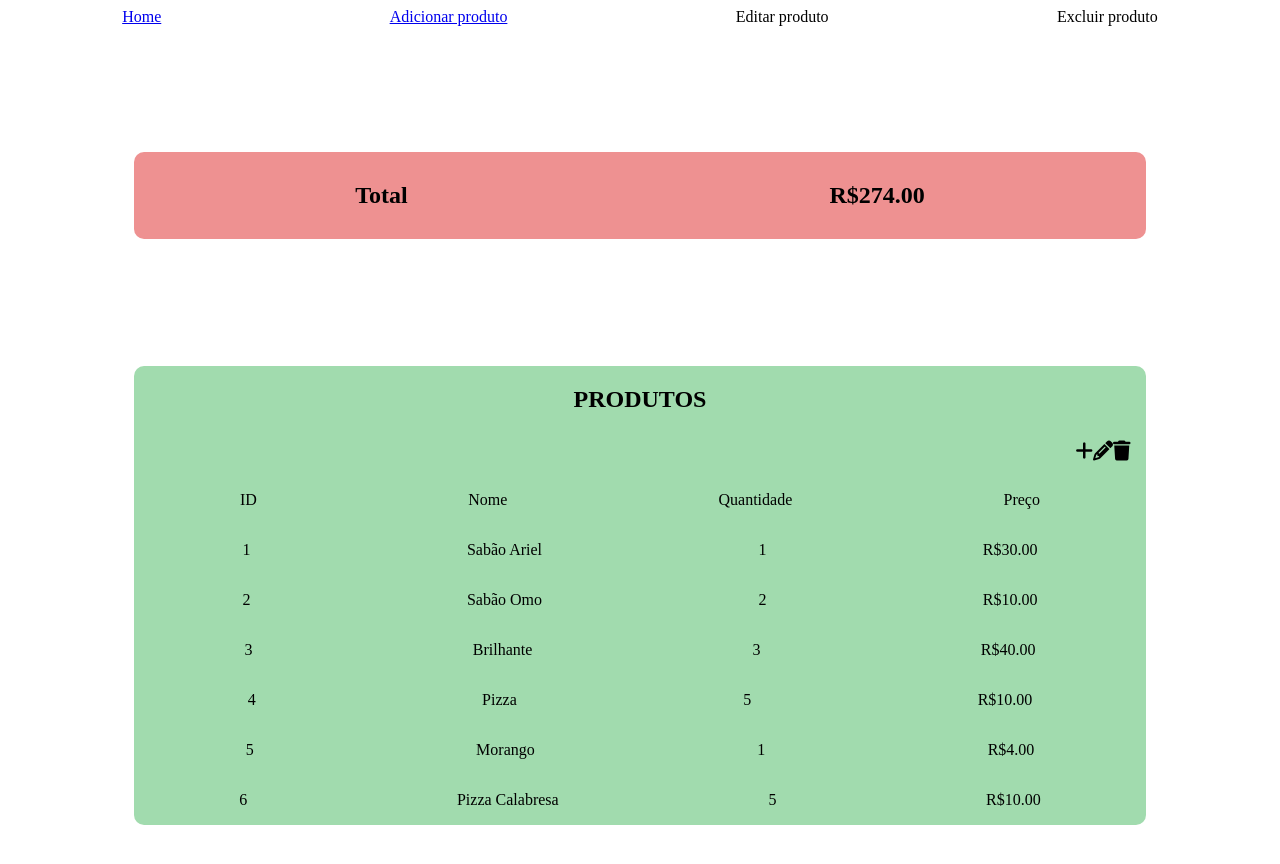
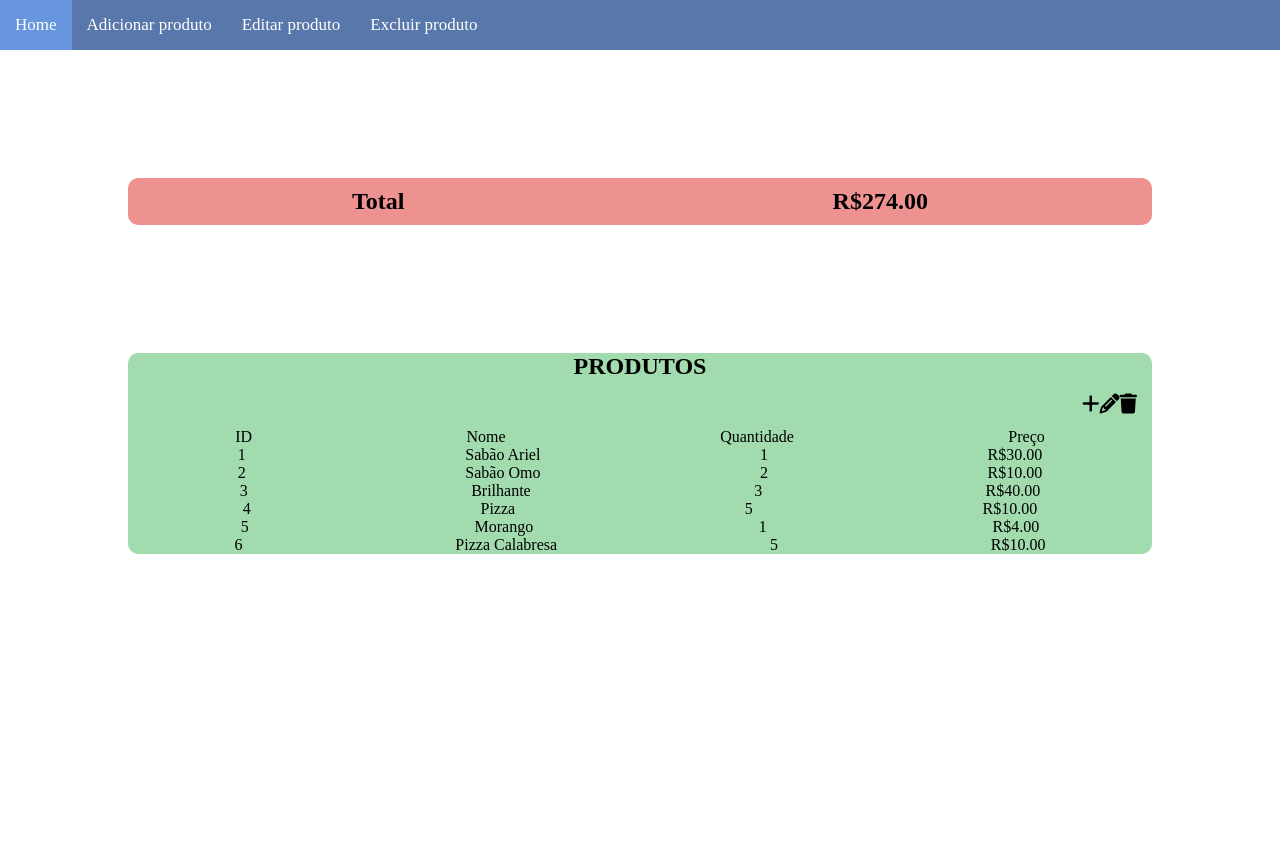
Before and after one commit to glacykm11/SupermercadoList, an Angular app: page / in a window 1280 px wide. Shown: the top 864 px of the page. After the commit the page ends 800 px from the top, so only its background shows below. Built offline with nearby package versions, Linux system fonts and the light colour scheme; data requests are answered from the project's data file.

Commit message:
inserindo navbar

```diff
--- a/src/app/home/home.component.html
+++ b/src/app/home/home.component.html
@@ -1,4 +1,6 @@
-<app-nav-bar></app-nav-bar>
-<app-card-total [resultado]="totalProdutos" ></app-card-total>
-<app-card-lista-produtos (resultado)="total($event)" >
-</app-card-lista-produtos>
+<div >
+    <app-nav-bar></app-nav-bar>
+    <app-card-total [resultado]="totalProdutos" ></app-card-total>
+    <app-card-lista-produtos (resultado)="total($event)" >
+    </app-card-lista-produtos>
+</div>
--- a/src/app/shared/adicionar-produto/adicionar-produto.component.html
+++ b/src/app/shared/adicionar-produto/adicionar-produto.component.html
@@ -1,3 +1,4 @@
+<div>
     <app-nav-bar></app-nav-bar>
 
     <section>
@@ -20,3 +21,4 @@
 
         <button id="buttonForm" type="submit" [disabled]="!produtoForm.valid" (click)="adicionarProduto(produtoForm)">Adicionar</button>
     </section>
+</div>
--- a/src/app/shared/nav-bar/nav-bar.component.css
+++ b/src/app/shared/nav-bar/nav-bar.component.css
@@ -1,4 +1,25 @@
-section{
+a {
+    text-decoration: none;
+    color: white;
+}
+
+.navbar {
+    top: 0;
     display: flex;
-    justify-content: space-around;
+    width: 100%;
+    background-color: #5877aa;
+
 }
+
+.navbar__item {
+    background-color: #5877aa;
+    display: flex;
+    float: left;
+    font-size: 17px;
+    padding: 15px;
+    align-items: center;
+}
+
+.navbar__item:hover {
+    background-color: #6796df;
+}
--- a/src/app/shared/nav-bar/nav-bar.component.html
+++ b/src/app/shared/nav-bar/nav-bar.component.html
@@ -1,26 +1,8 @@
-<section>
-    <article>
-        <span>
-            <a routerLink="/">
-                Home
-            </a>
-        </span>
-    </article>
+<section class="navbar">
 
-    <article>
-        <span>
-            <a routerLink="adicionar-produto">
-                Adicionar produto
-            </a>
-        </span>
-    </article>
-
-    <article>
-        <span>Editar produto</span>
-    </article>
-
-    <article>
-        <span>Excluir produto</span>
-    </article>
+    <a routerLink="/" class="navbar__item">Home</a>
+    <a routerLink="adicionar-produto" class="navbar__item">Adicionar produto</a>
+    <a routerLink="/" class="navbar__item">Editar produto</a>
+    <a routerLink="/" class="navbar__item">Excluir produto</a>
 
 </section>
--- a/src/styles.css
+++ b/src/styles.css
@@ -1 +1,3 @@
-/* You can add global styles to this file, and also import other style files */
+* {
+    margin:0;
+}
```
Lines whose indentation alone changed are shown as unchanged.
